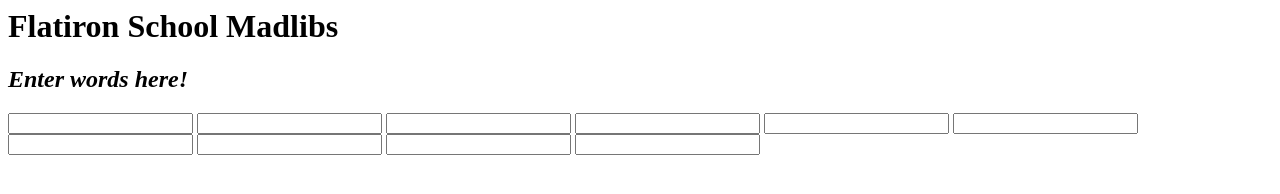
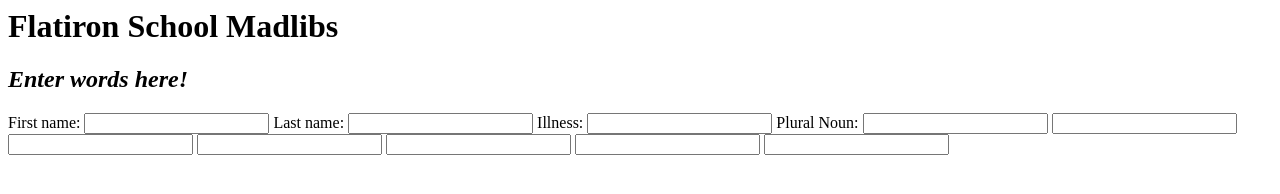
Before and after one commit to piqueen1/Flatirons-Madlibs, a plain HTML site: page index.html in a window 1280 px wide. Drawn offline with Linux system fonts and the light colour scheme.

Commit message:
Add labels, htmlFor attributes and name attributes

```diff
--- a/index.html
+++ b/index.html
@@ -1,14 +1,24 @@
 <div>
   <h1>Flatiron School Madlibs</h1>
   <h2><em>Enter words here!</em></h2>
-  <input type="text" />
-  <input type="text" />
-  <input type="text" />
-  <input type="text" />
-  <input type="text" />
-  <input type="text" />
-  <input type="text" />
-  <input type="text" />
-  <input type="text" />
-  <input type="text" />
+  <label htmlFor="first-name">First name:</label>
+  <input type="text" name="first-name" />
+  <label htmlFor="last-name">Last name:</label>
+  <input type="text" name="last-name" />
+  <label htmlFor="illness">Illness:</label>
+  <input type="text" name="illness" />
+  <label htmlFor="plural-noun">Plural Noun:</label>
+  <input type="text" name="plural-noun" />
+  <label htmlFor=""></label>
+  <input type="text" name="" />
+  <label htmlFor=""></label>
+  <input type="text" name="" />
+  <label htmlFor=""></label>
+  <input type="text" name="" />
+  <label htmlFor=""></label>
+  <input type="text" name="" />
+  <label htmlFor=""></label>
+  <input type="text" name="" />
+  <label htmlFor=""></label>
+  <input type="text" name="" />
 </div>
```
